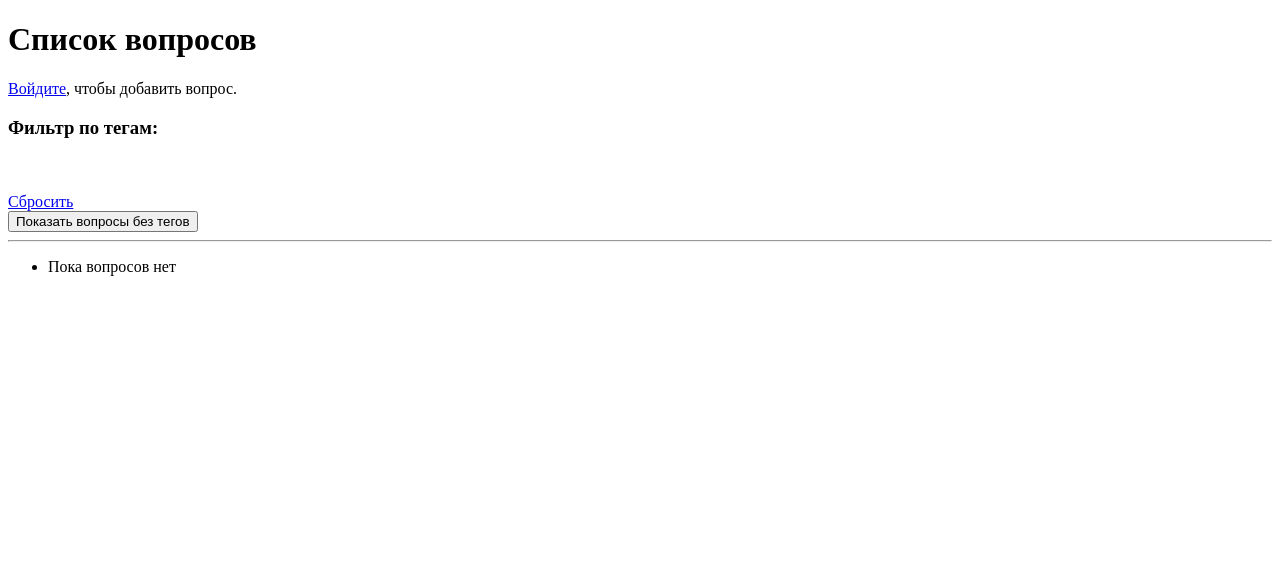
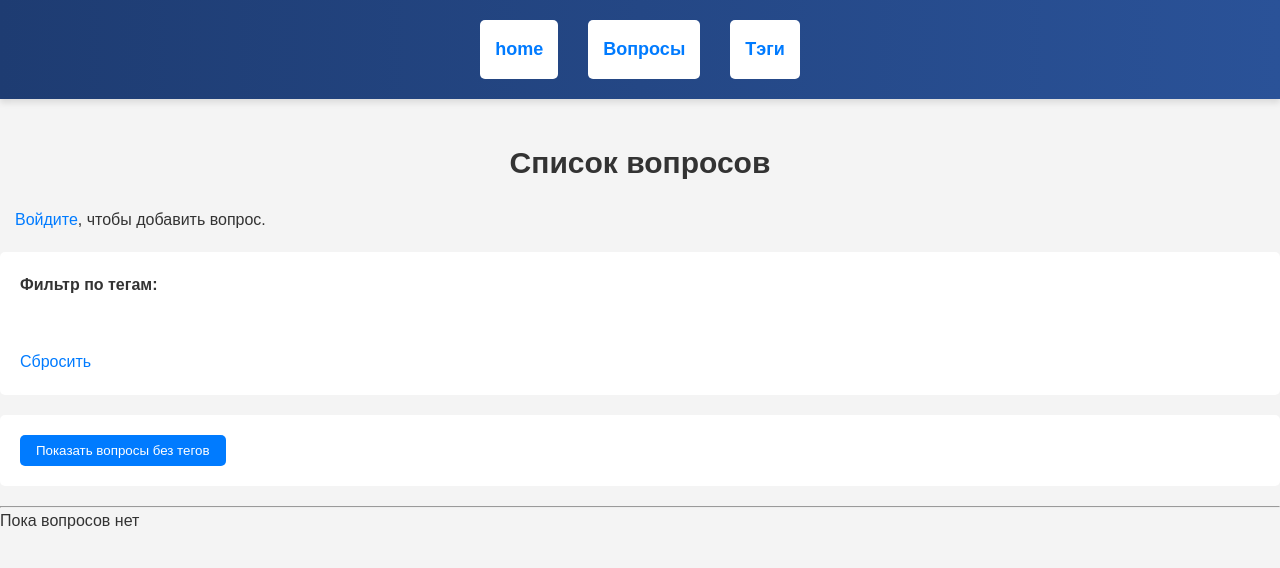
Before and after one commit to Zamesov26/django_tutor, a Django app: page /questions/ in a window 1280 px wide. Shown: the top 568 px of the page. Run offline with Django 5.2, Linux system fonts and the light colour scheme; data that the repository does not hold is empty; parts of the project's set-up code (start-up, migrations or seed data) failed here and were passed over.

Commit message:
retemplates: basic styles + retemplates

```diff
--- /dev/null
+++ b/django_tutor/base/templates/layout.html
@@ -0,0 +1,30 @@
+{% load static %}
+<!DOCTYPE html>
+<html lang="en">
+  <head>
+    <meta charset="UTF-8">
+    <meta name="viewport" content="width=device-width, initial-scale=1.0">
+    <meta http-equiv="X-UA-Compatible" content="ie=edge">
+    <title>{% block title %} {% endblock %}</title>
+    <link rel="stylesheet" href="{% static 'css/styles.css' %}">
+  </head>
+  <body>
+  <header class="fancy-header">
+        <nav>
+            <ul>
+              <li ><a href="/">home</a></li>
+
+              <li><a href="{% url 'question_list' %}">Вопросы</a></li>
+              <li><a href="{% url 'tag_list' %}">Тэги</a></li>
+              <!--
+              -->
+            </ul>
+        </nav>
+    </header>
+
+    <main>
+      {% block content %}
+      {% endblock %}
+    </main>
+  </body>
+</html>
--- a/django_tutor/questions/templates/question_list.html
+++ b/django_tutor/questions/templates/question_list.html
@@ -1,11 +1,10 @@
-<!DOCTYPE html>
-<html lang="ru">
-<head>
-    <meta charset="UTF-8">
-    <title>Список вопросов</title>
-</head>
-<body>
+{% extends 'layout.html' %}
+
+{% block title %}Список вопросов{% endblock %}
+
+{% block content %}
 <h1>Список вопросов</h1>
+<div class="actions">
 {% if user.is_authenticated %}
 <a href="{% url 'add_question' %}{% if tags_selected %}?tags={{ tags_selected|join:" ," }}{% endif %}"">
 ➕ Добавить вопрос
@@ -13,10 +12,11 @@
 {% else %}
 <p><a href="{% url 'login' %}">Войдите</a>, чтобы добавить вопрос.</p>
 {% endif %}
+</div>
 
 <!-- Форма фильтрации -->
 <form method="get">
-    <h3>Фильтр по тегам:</h3>
+    <h4>Фильтр по тегам:</h4>
     {% for tag in tags %}
     <label>
         <input type="checkbox" name="tags" value="{{ tag.id }}"
@@ -43,9 +43,9 @@
 
 <hr>
 
-<ul>
+<ul class="questions">
     {% for question in questions %}
-    <li>
+    <li class="questions__item">
         <a href="{% url 'question_detail' question.id %}">{{ question.text }}</a>
         <p>
             {% for tag in question.tags.all %}
@@ -56,8 +56,7 @@
         </p>
     </li>
     {% empty %}
-    <li>Пока вопросов нет</li>
+    <li class="questions__item">Пока вопросов нет</li>
     {% endfor %}
 </ul>
-</body>
-</html>
+{% endblock %}
--- /dev/null
+++ b/static/css/styles.css
@@ -0,0 +1,169 @@
+/* Общие стили */
+* {
+    margin: 0;
+    padding: 0;
+    box-sizing: border-box;
+}
+
+body {
+    font-family: Arial, sans-serif;
+    background-color: #f4f4f4; /* Светлый фон */
+    color: #333;
+    line-height: 1.6;
+}
+
+a {
+    text-decoration: none;
+    color: #007bff; /* Синий цвет ссылок */
+}
+
+a:hover {
+    text-decoration: underline;
+}
+
+h1,
+h2 {
+    margin-bottom: 20px;
+}
+
+h1 {
+    font-size: 30px;
+    text-align: center;
+    margin-top: 40px;
+}
+
+h2 {
+    font-size: 24px;
+}
+
+ul {
+    list-style-type: none;
+}
+
+li {
+    margin-bottom: 10px;
+}
+
+/* Стиль списка вопросов */
+ul li a {
+    display: block;
+    padding: 15px;
+    background-color: #fff;
+    border-radius: 5px;
+    transition: all 0.3s ease-in-out;
+}
+
+ul li a:hover {
+    background-color: #eaeaea;
+}
+
+ul li p span {
+    color: #999;
+    font-size: 14px;
+}
+
+/* Фильтры */
+form, .fancy{
+    display: block;
+    margin: 20px auto;
+    padding: 20px;
+    background-color: #fff;
+    border-radius: 5px;
+}
+
+form h3 {
+    margin-bottom: 10px;
+}
+
+form label {
+    display: inline-block;
+    margin-right: 10px;
+}
+
+form input[type="checkbox"] {
+    vertical-align: middle;
+}
+
+form button {
+    padding: 8px 16px;
+    background-color: #007bff;
+    color: white;
+    border: none;
+    cursor: pointer;
+    border-radius: 5px;
+    transition: all 0.3s ease-in-out;
+}
+
+form button:hover {
+    background-color: #0056b3;
+}
+
+
+/* questions list */
+
+.questions {
+
+}
+
+.questions__item {
+  padding:0;
+  margin:0;
+}
+.questions__item a {
+  padding: 0 5px 0 5px;
+}
+
+.actions {
+  padding-left: 15px;
+}
+
+.fancy {
+
+}
+/* tags list */
+
+.tags {
+
+}
+
+.tags__item {
+
+}
+
+.tags__actions {
+
+}
+
+.tags__actions a {
+  display:  inline-block;
+}
+
+.fancy-header {
+    background: linear-gradient(90deg, #1e3c72, #2a5298); /* Dark blue gradient */
+    padding: 20px;
+    color: white;
+    box-shadow: 0 4px 6px rgba(0, 0, 0, 0.1);
+}
+
+.fancy-header nav ul {
+    list-style: none;
+    margin: 0;
+    padding: 0;
+    display: flex;
+    justify-content: center;
+}
+
+.fancy-header nav ul li {
+    margin: 0 15px;
+}
+
+.fancy-header nav ul li a {
+    text-decoration: none;
+    font-size: 18px;
+    font-weight: bold;
+    transition: color 0.3s ease;
+}
+
+.fancy-header nav ul li a:hover {
+    color: #add8e6; /* Light blue hover effect */
+}
```
Also changed, not shown: django_tutor/base/templates/home.html (+7 -11 lines), django_tutor/questions/templates/add_answer.html (+6 -9 lines), django_tutor/questions/templates/add_question.html (+6 -9 lines), django_tutor/questions/templates/add_tag.html (+6 -8 lines), django_tutor/questions/templates/delete_tag.html (+6 -2 lines), django_tutor/questions/templates/edit_question.html (+7 -9 lines), django_tutor/questions/templates/edit_tag.html (+6 -9 lines), django_tutor/questions/templates/question_detail.html (+8 -9 lines), django_tutor/questions/templates/tag_list.html (+17 -13 lines), django_tutor/settings.py (+7 -2 lines).
